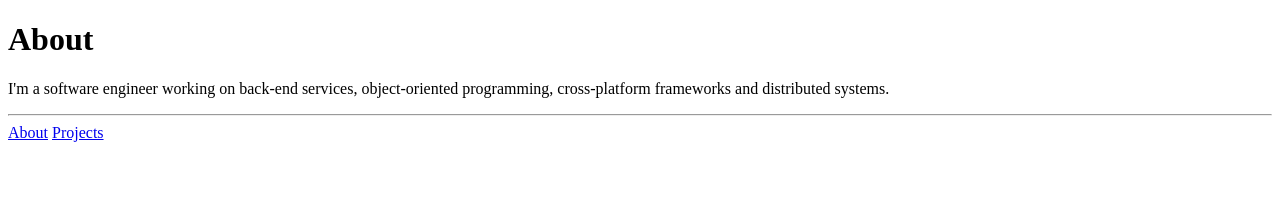
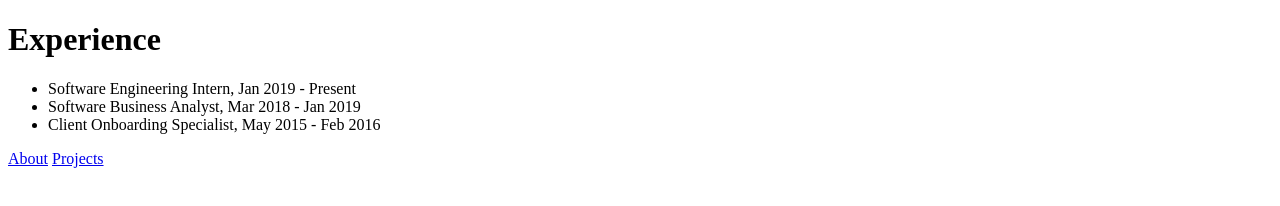
Before and after one commit to JaredEzz/CS260, a plain HTML site: page experience.html in a window 1280 px wide. Drawn offline with Linux system fonts and the light colour scheme.

Commit message:
update experience and about page

```diff
--- a/experience.html
+++ b/experience.html
@@ -5,10 +5,12 @@
 </head>
 <body>
 
-<h1>About</h1>
-<p>I'm a software engineer working on back-end services, object-oriented programming, cross-platform frameworks and
-    distributed systems.</p>
-<hr/>
+<h1>Experience</h1>
+<ul>
+    <li>Software Engineering Intern, Jan 2019 - Present</li>
+    <li>Software Business Analyst, Mar 2018 - Jan 2019</li>
+    <li>Client Onboarding Specialist, May 2015 - Feb 2016</li>
+</ul>
 
 <a href="http://jaredhasson.tech/about.html">About</a>
 <a href="http://jaredhasson.tech/projects.html">Projects</a>
```
Also changed, not shown: about.html (+7 -0 lines).
